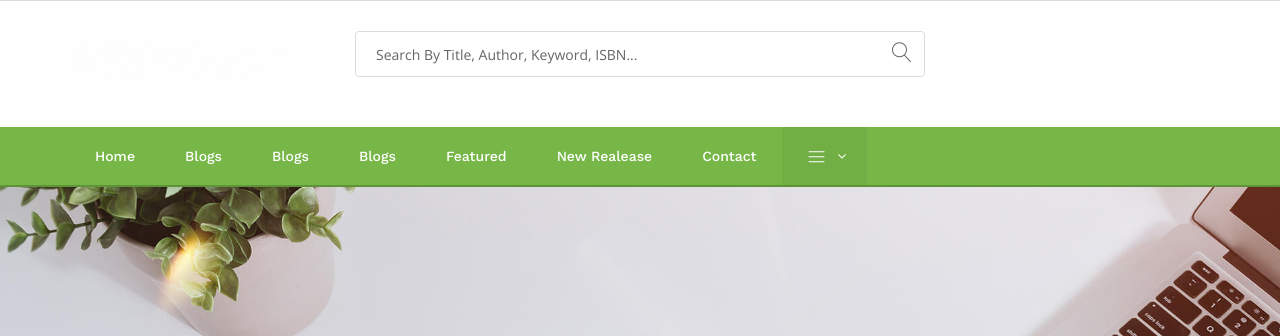
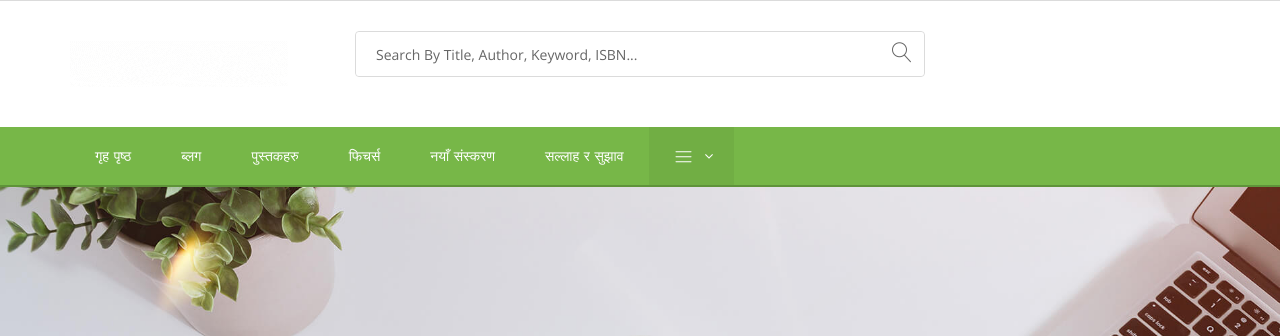
Before and after one commit to prajjwalz1/sumargadarshan, a Django app: page / in a window 1280 px wide. Shown: the top 336 px of the page. Run offline with Django 3.2, Linux system fonts and the light colour scheme; data comes from the database, SQL or seed files in the repository; some libraries are stand-ins or nearby versions; some web fonts are replaced.

Commit message:
Update index.html

```diff
--- a/templates/index.html
+++ b/templates/index.html
@@ -75,14 +75,14 @@
 								<div id="tg-navigation" class="collapse navbar-collapse tg-navigation">
 									<ul>
 
-										<li><a href="">Home</a></li>
-										<li><a href="#blog">Blogs</a></li>
-										<li><a href="#top">Blogs</a></li>
-										<li><a href="#">Blogs</a></li>
-										<li><a href="#features">Featured</a></li>
-										<li><a href="#newrelease">New Realease</a></li>
+										<li><a href="">गृह पृष्ठ</a></li>
+										<li><a href="#blog">ब्लग</a></li>
+										<li><a href="#top">पुस्तकहरु</a></li>
 
-										<li><a href="#contact">Contact</a></li>
+										<li><a href="#features">फिचर्स</a></li>
+										<li><a href="#newrelease">नयाँ संस्करण</a></li>
+
+										<li><a href="#contact">सल्लाह र सुझाव</a></li>
 										<li class="menu-item-has-children current-menu-item">
 											<a href="javascript:void(0);"><i class="icon-menu"></i></a>
 											<ul class="sub-menu">
@@ -243,7 +243,7 @@
 			<!--************************************
 					Picked By Author Start
 			*************************************&ndash;&gt;-->
-			<section class="tg-sectionspace tg-haslayout id="top"">
+			<section class="tg-sectionspace tg-haslayout" id="top">
 				<div class="container">
 					<div class="row">
 						<div class="col-xs-12 col-sm-12 col-md-12 col-lg-12">
```
